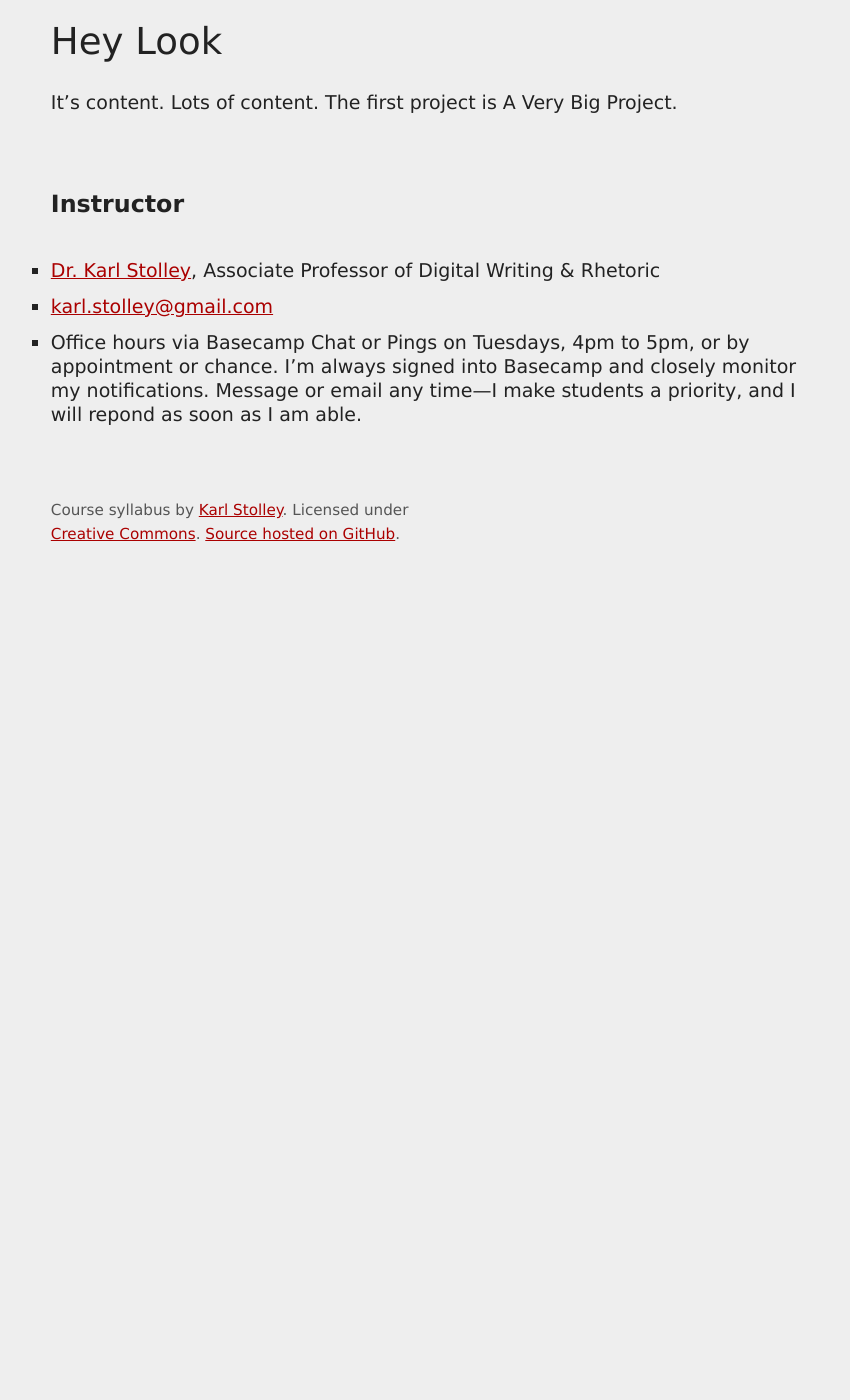
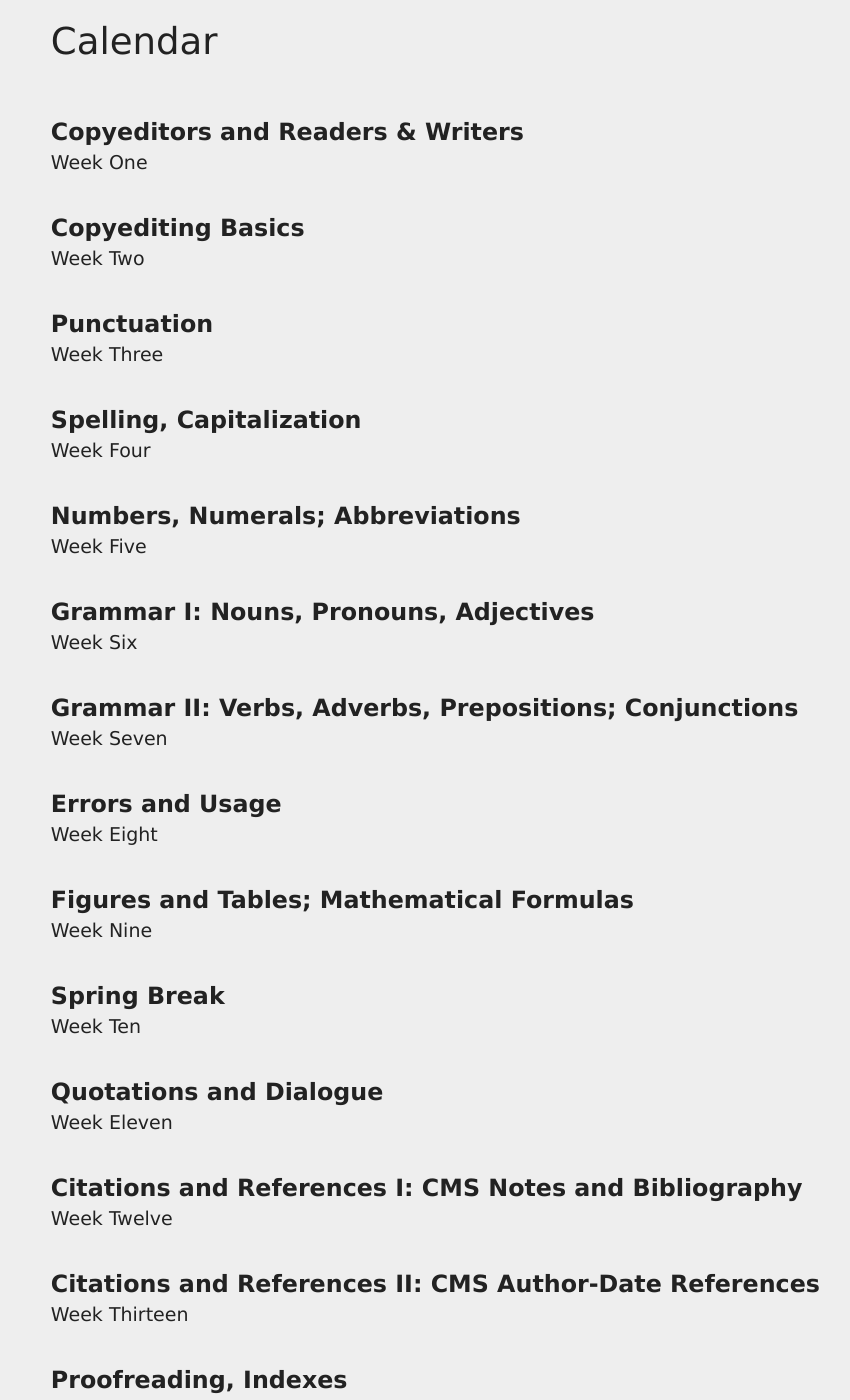
Before and after one commit to karlstolley/jekyll-theme-course, a Jekyll site: the page built from index.md, in a window 1280 px wide and 1400 px high, scrolled down 270 px. Shown: the whole window, without its empty margins (90-940 px from the left). Built offline with Jekyll 4.4.1, drawn with Linux system fonts in a browser that asks for light colours; some web fonts are replaced; before the commit the page ends 900 px from its top, so only the background shows below that; some of the changed text lies outside the part shown.

Commit message:
Begin work on data-driven calendar

```diff
--- /dev/null
+++ b/_data/calendar.yml
@@ -0,0 +1,48 @@
+- theme: Copyeditors and Readers & Writers
+  begins: 2020-01-13
+  expires: &two 2020-01-21
+- theme: Copyediting Basics
+  begins: *two
+  expires: &three 2020-01-27
+- theme: Punctuation
+  begins: *three
+  expires: &four 2020-02-03
+- theme: Spelling, Capitalization
+  begins: *four
+  expires: &five 2020-02-10
+- theme: Numbers, Numerals; Abbreviations
+  begins: *five
+  expires: &six 2020-02-17
+- theme: "Grammar I: Nouns, Pronouns, Adjectives"
+  begins: *six
+  expires: &seven 2020-02-24
+- theme: "Grammar II: Verbs, Adverbs, Prepositions; Conjunctions"
+  begins: *seven
+  expires: &eight 2020-03-02
+- theme: Errors and Usage
+  begins: *eight
+  expires: &nine 2020-03-09
+- theme: Figures and Tables; Mathematical Formulas
+  begins: *nine
+  expires: &eleven 2020-03-23
+- theme: Spring Break
+  begins: 2020-03-16
+  expires: *eleven
+- theme: Quotations and Dialogue
+  begins: *eleven
+  expires: &twelve 2020-03-30
+- theme: "Citations and References I: CMS Notes and Bibliography"
+  begins: *twelve
+  expires: &thirteen 2020-04-06
+- theme: "Citations and References II: CMS Author-Date References"
+  begins: *thirteen
+  expires: &fourteen 2020-04-13
+- theme: Proofreading, Indexes
+  begins: *fourteen
+  expires: &fifteen 2020-04-20
+- theme: Copyediting Professionally
+  begins: *fifteen
+  expires: &sixteen 2020-04-27
+- theme: Work Week
+  begins: *sixteen
+  expires: 2020-05-13
--- /dev/null
+++ b/_layouts/calendar.html
@@ -0,0 +1,27 @@
+---
+layout: default
+---
+
+<section class="primary">
+  <header>
+    <h2>Calendar</h2>
+  </header>
+{% assign week_num = "Zero,One,Two,Three,Four,Five,Six,Seven,Eight,Nine,Ten,Eleven,Twelve,Thirteen,Fourteen,Fifteen,Sixteen,Seventeen,Eighteen,Nineteen,Twenty,Twenty-One,Twenty-Two" | split: "," %}
+{% for week in site.data.calendar %}
+  {% assign week_int = forloop.index | times: 1 %}
+  {% if week_int < 10 %}
+    {% assign zeropad = "0" %}
+  {% else %}
+    {% assign zeropad = "" %}
+  {% endif %}
+  <article id="week-{{ zeropad }}{{ forloop.index }}" data-week="{{ week.begins | date: '%U' }}" data-expires="{{ week.expires }}">
+    <header>
+      <h3>
+        {{ week.theme | escape }}
+      </h3>
+      <small>Week&nbsp;{{ week_num[forloop.index] }}</small>
+    </header>
+  </article>
+{% endfor %}
+
+</section>
--- a/index.md
+++ b/index.md
@@ -1,7 +1,4 @@
 ---
 id: calendar
+layout: calendar
 ---
-
-## Hey Look
-
-It’s content. Lots of content. The first project is {{ site.projects[0].title }}.
```
